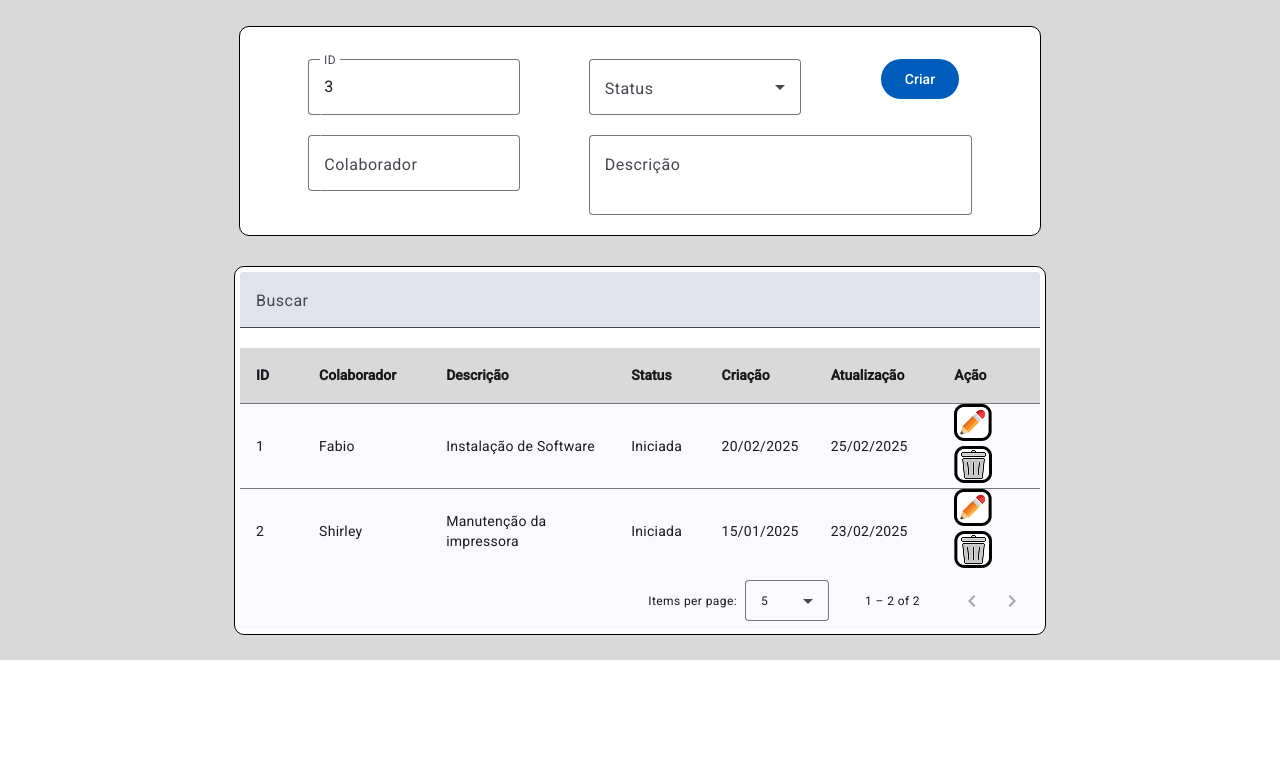
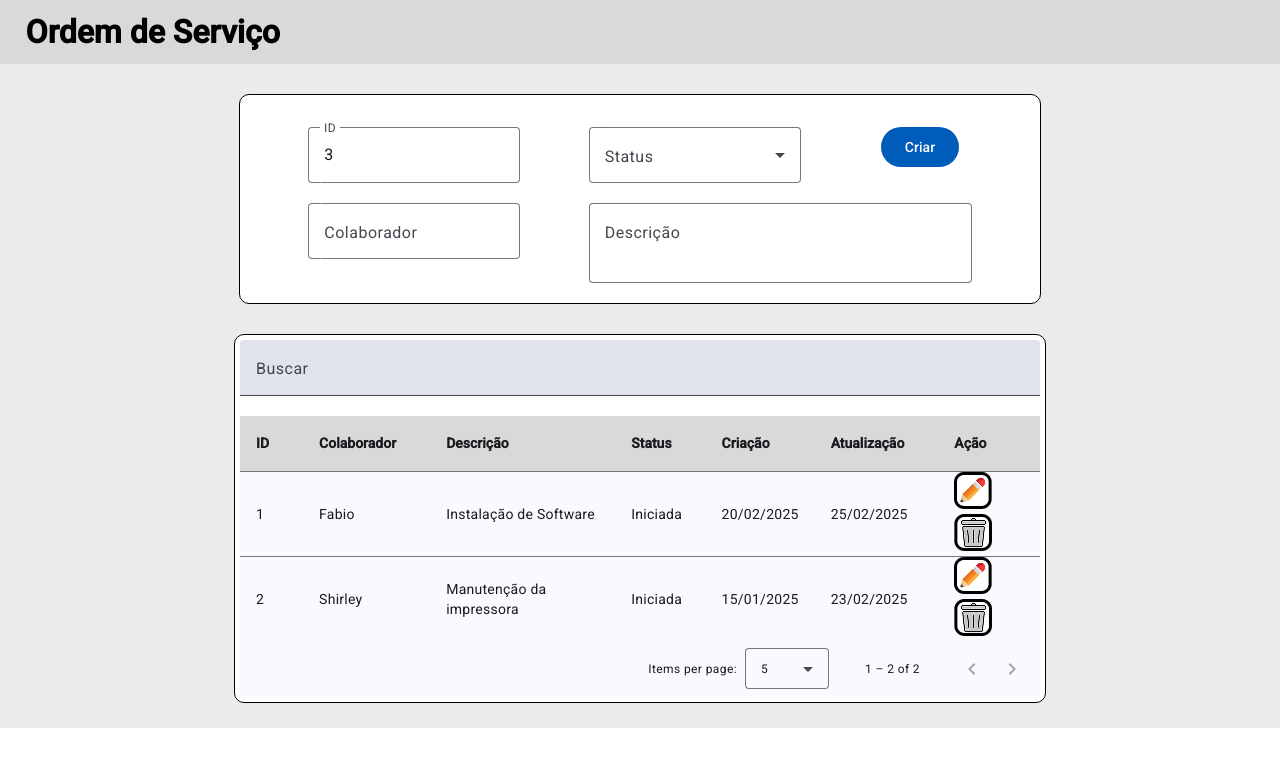
Before and after one commit to Estagiarios-SPTech/Controle-de-OFs-dos-Colaboradores, an Angular app: page / in a window 1280 px wide. Shown: the top 766 px of the page. Built offline with nearby package versions, Linux system fonts and the light colour scheme.

Commit message:
Adição de titulo

```diff
--- a/src/app/paginas/ordem-fornecimento/ordem-fornecimento.component.css
+++ b/src/app/paginas/ordem-fornecimento/ordem-fornecimento.component.css
@@ -1,15 +1,25 @@
 div{
-    background-color: #D9D9D9;
+    background-color: #EBEBEB;
     display: flex;
     flex-direction: column;
     align-items: center;
     gap: 30px;
 }
 
-app-cadastrar-of{
-    margin-top: 2%;
+h1{
+    align-self: flex-start;
+    background-color: #D9D9D9;
+    width: 98%;
+    padding-left: 2%;
+    padding-top: 1%;
+    padding-bottom: 1%;
+    margin: 0;
 }
 
 app-consultar-of{
     margin-bottom: 2%;
+    height: 50%;
 }
+app-cadastrar-of{
+    height: 50%;
+}
--- a/src/app/paginas/ordem-fornecimento/ordem-fornecimento.component.html
+++ b/src/app/paginas/ordem-fornecimento/ordem-fornecimento.component.html
@@ -1,4 +1,5 @@
 <div>
+    <h1>Ordem de Serviço</h1>
     <app-cadastrar-of></app-cadastrar-of>
     <app-consultar-of></app-consultar-of>
 </div>
```
